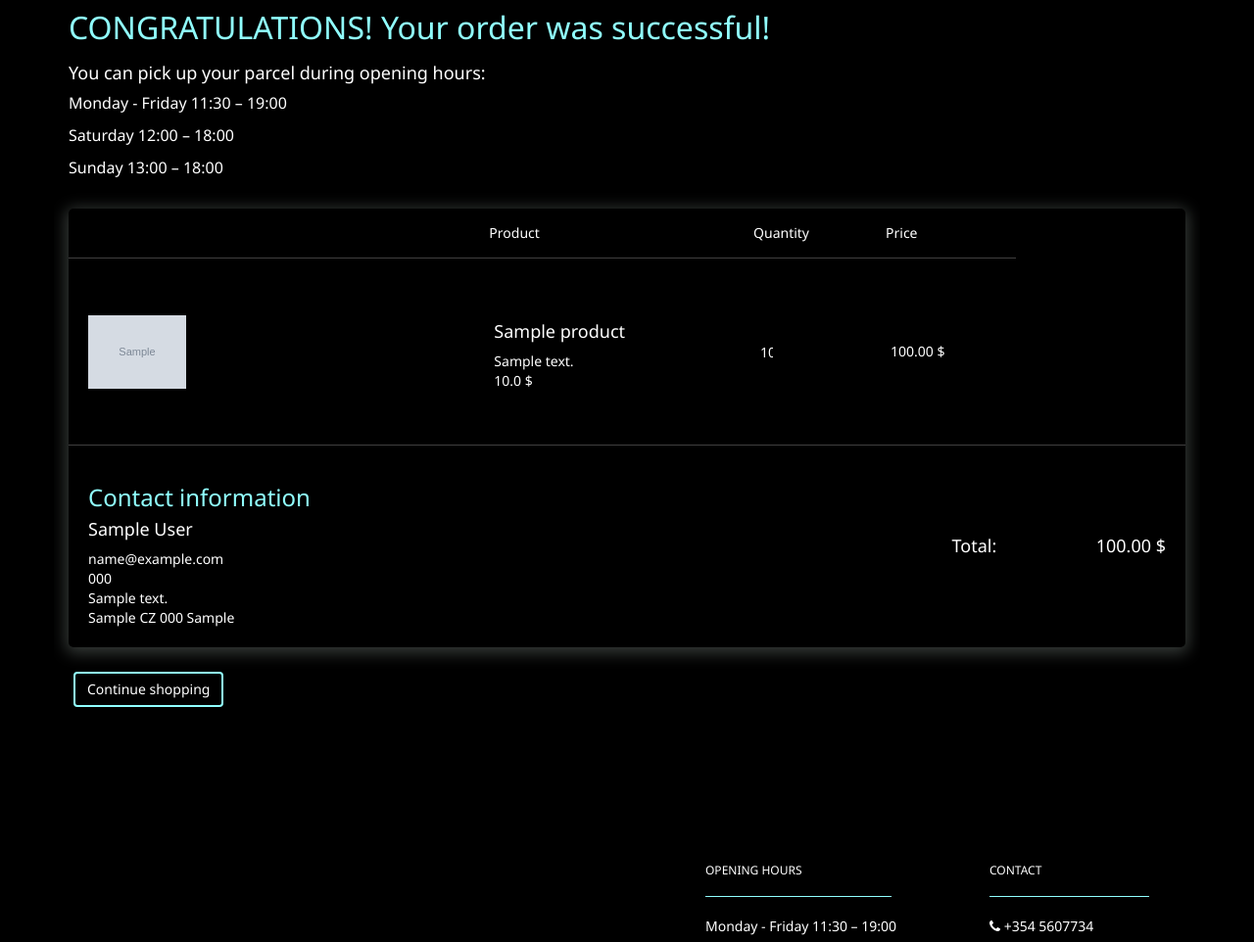
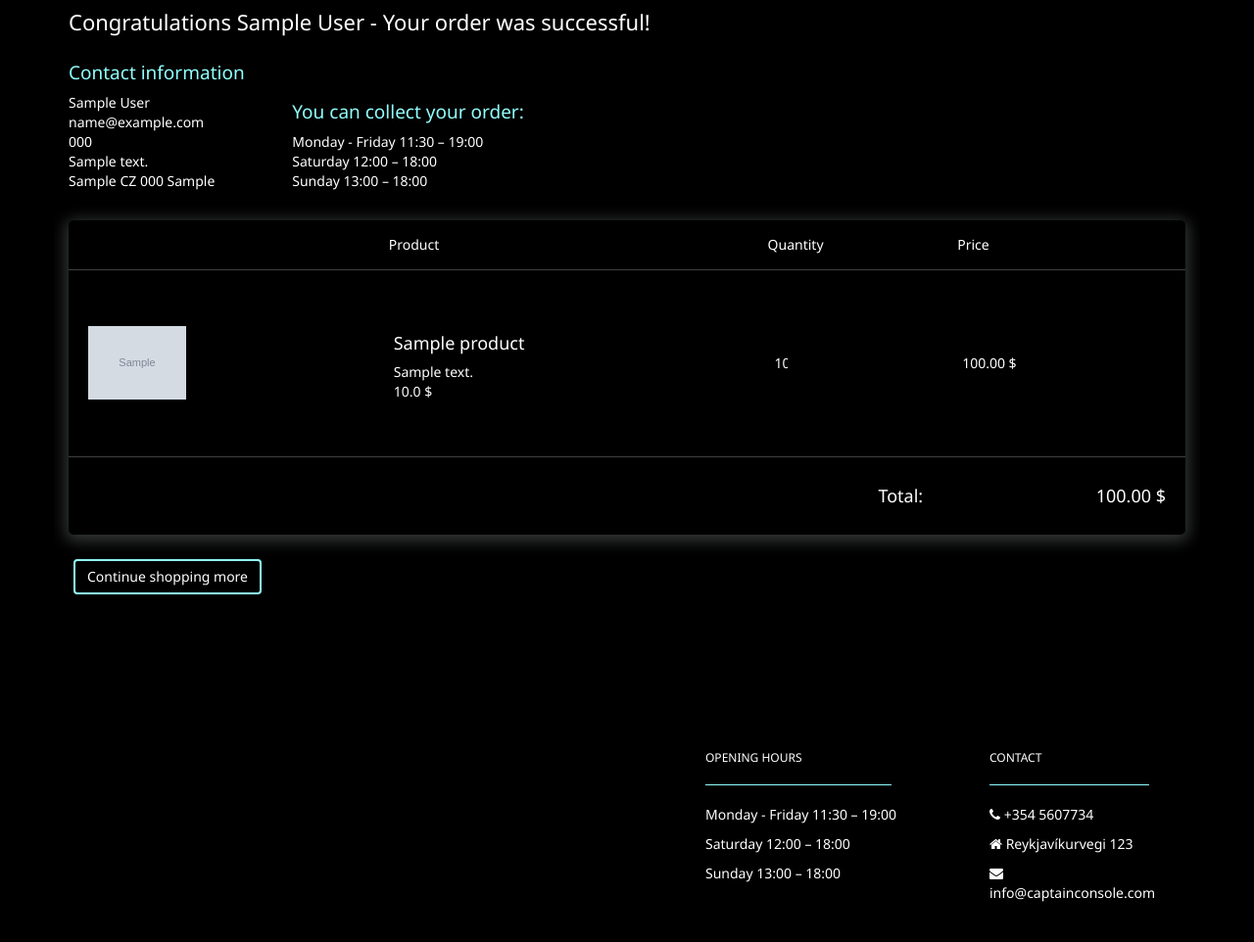
Before and after one commit to gunnsa/captain_console_55, a Django app: page /order/overview in a window 1280 px wide. Shown: the part 498-1460 px from the top of the page at 98% size. After the commit the page ends 1419 px from the top, so only its background shows below. Run offline with Django 3.2, Linux system fonts and the light colour scheme; a user stored in the database is signed in; tables that the repository leaves empty hold one stand-in row (values such as "Sample post"); grey boxes marked "Sample" are stand-in pictures; some libraries are stand-ins or nearby versions.

Commit message:
order confir

```diff
--- a/static/css/contact_info.css
+++ b/static/css/contact_info.css
@@ -95,11 +95,12 @@
 
 /* ----- PAYMENT INFORMATION ----- */
 .payment {
-    width: 480px;
+    width: 440px;
     height: 100%;
     margin: 0 auto;
     padding: 70px;
-    padding-left: 120px;
+    padding-left: 80px;
+    padding-right: 80px;
     padding-top: 20px;
     padding-bottom: 20px;
     border-radius: 5px;
@@ -131,7 +132,7 @@
 }
 
 #id_card_number{
-    width: 250px;
+    width: 280px;
 }
 
 
--- a/static/css/main.css
+++ b/static/css/main.css
@@ -139,7 +139,7 @@ ul.errorlist {
 }
 
 .error-msg{
-    color: #ff073a;
+    color: #ffffff;
     background-color: black;
     box-shadow:0 0 5px #ff073a;
     display: block;
@@ -163,5 +163,5 @@ ul.errorlist {
 }
 
 .error{
-    color: #ff073a;
+    color: #ffffff;
 }
--- a/static/css/order.css
+++ b/static/css/order.css
@@ -22,8 +22,8 @@
 }
 
 .order-overview #order-success {
-    font-size: xx-large;
-    color: #90ffff;
+    font-size: 22px;
+    color: #ffffff;
 }
 .order-overview #pick-up-parcel {
     font-size: large;
@@ -49,6 +49,23 @@
 }
 
 .order-overview #contact-information {
-    font-size: x-large;
-    color: #90ffff;
+    font-size: 19px;
+    color: #90FFFF;
 }
+
+#shop-more-btn {
+    display: inline-block;
+    vertical-align: top;
+    margin: 5px;
+    border: 2px solid #90FFFF;
+    float: left;
+    margin-bottom: 70px;
+}
+
+.contact-info, .pickup-info {
+    display: inline-block;
+}
+
+.pickup-info {
+    margin-left: 45px;
+}
--- a/templates/order/overview_order.html
+++ b/templates/order/overview_order.html
@@ -2,12 +2,34 @@
 {% block content %}
 
     <div class="order-overview">
-        <img class="order-overview-img" id="order-overview-NEON" src="https://scontent.frkv3-1.fna.fbcdn.net/v/t1.0-9/96261753_10158190362808972_2626307312490381312_n.jpg?_nc_cat=109&_nc_sid=0debeb&_nc_ohc=gZtynOCRo3sAX8C6JXO&_nc_ht=scontent.frkv3-1.fna&oh=e029c8923856b2e37ff85acca24f46cb&oe=5EE1838C">
-        <h4 id="order-success">CONGRATULATIONS! Your order was successful!</h4>
-        <h3 id="pick-up-parcel">You can pick up your parcel during opening hours:</h3>
-            <p id="opening-hours">Monday - Friday 11:30 – 19:00</p>
-            <p id="opening-hours">Saturday 12:00 – 18:00</p>
-            <p id="opening-hours">Sunday 13:00 – 18:00</p>
+        <img class="order-overview-img" id="order-overview-NEON" src="https://scontent.frkv3-1.fna.fbcdn.net/v/t1.0-9/96790235_10158197493443972_2000969076444233728_o.jpg?_nc_cat=103&_nc_sid=0debeb&_nc_ohc=claK_gRLF1wAX8ZGui1&_nc_ht=scontent.frkv3-1.fna&oh=04832a635296c8e09030f59bafae285f&oe=5EE47153">
+
+        {% for x in info %}
+            <h4 id="order-success">Congratulations {{ x.full_name }} - Your order was successful!</h4>
+
+
+            <div class="contact-info">
+                <h3 id="contact-information">Contact information</h3>
+                {{ x.full_name }}<br>
+                {{ x.email_address }}<br>
+                {{ x.phone_number }}<br>
+                {{ x.home_address }}<br>
+                {{ x.city }}
+                {{ x.country }}
+                {{ x.zip_code }}
+                {{ x.additional_info }}<br>
+            </div>
+        {% endfor %}
+
+
+
+
+            <div class="pickup-info">
+                <br><h4 id="contact-information">You can collect your order:</h4>
+                    Monday - Friday 11:30 – 19:00<br>
+                    Saturday 12:00 – 18:00<br>
+                    Sunday 13:00 – 18:00
+            </div>
 
         <div class="table-and-buttons">
             <table class="table">
@@ -49,26 +71,14 @@
                 {% endfor %}
                 </tbody>
 
-                {% for x in info %}
-                    <td>
-                        <h3 id="contact-information">Contact information</h3>
-                        <h4 id="full-name">{{ x.full_name }} </h4>
-                        {{ x.email_address }}<br>
-                        {{ x.phone_number }}<br>
-                        {{ x.home_address }}<br>
-                        {{ x.city }}
-                        {{ x.country }}
-                        {{ x.zip_code }}
-                        {{ x.additional_info }}
-                    </td>
 
-                {% endfor %}
+
                 <td id="total" colspan="3"> <h4>Total:</h4></td>
                 <td id="total" colspan="2"> <h4> {{ sumTotal }} </h4></td>
 
 
             </table>
-            <a class="btn -btn-primary" id="previous-page" href="{% url 'products-index' %}">Continue shopping</a>
+            <a class="btn -btn-primary" id="shop-more-btn" href="{% url 'products-index' %}">Continue shopping more</a>
         </div>
     </div>
 
--- a/templates/order/payment.html
+++ b/templates/order/payment.html
@@ -10,7 +10,7 @@
             <div class='payment'>
                 {{ form }}<br>
                 {% if error %}
-                    <h4 class="error">Please review following fields again</h4>
+                    <h5 class="error">Please review following fields again</h5>
                     <div class = "error-msg">
                         {{ error }}
                     </div>
```
